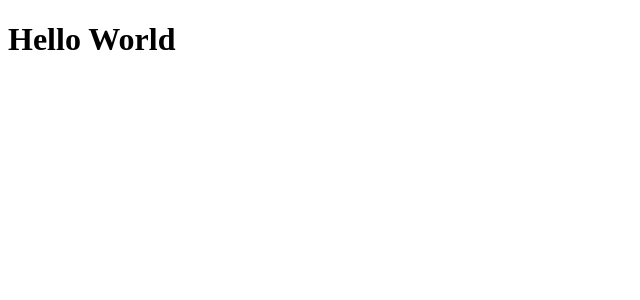
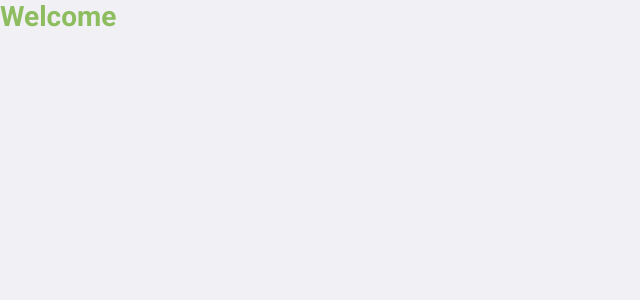
Before and after one commit to fabiosimplis/React_Rest_Client, a React (Create React App) app: page / in a window 1280 px wide. Shown: the top 300 px of the page, without its empty margins (0-640 px from the left). Built offline with nearby package versions, Linux system fonts and the light colour scheme; the HTML template or start-up script is replaced by a standard one.

Commit message:
:construction: Init Login implementation

```diff
--- a/src/App.js
+++ b/src/App.js
@@ -1,9 +1,17 @@
-import React from 'react';
+import React, {useState} from 'react';
 
-export default App;
+import './global.css'
 
-function App() {
+import Login from './pages/Login'
+
+export default function App() {
+  let [counter, setCouter] = useState(0);
+
+  function increment(){
+    setCouter(counter + 1);
+  }
+
   return (
-    <h1>Hello World</h1>
+    <Login/>
   );
 }
--- /dev/null
+++ b/src/global.css
@@ -0,0 +1,14 @@
+@import url('https://fonts.googleapis.com/css2?family=Roboto:wght@400;500;700&display=swap');
+
+* {
+    margin: 0;
+    padding: 0;
+    outline: 0;
+    box-sizing: border-box;
+}
+
+body {
+    font: 400 14px Roboto, sans-serif;
+    background: #F0F0F5;
+    -webkit-font-smoothing: antialiased;
+}
--- /dev/null
+++ b/src/pages/Login/index.js
@@ -0,0 +1,8 @@
+import React from "react";
+import './styles.css'
+
+export default function Login({children}){
+    return (
+        <h1>Welcome</h1>
+    )
+}
--- /dev/null
+++ b/src/pages/Login/styles.css
@@ -0,0 +1,3 @@
+h1 {
+    color: #8EBD60;
+}
```
Also changed, not shown: src/assets/padlock.png (added).
